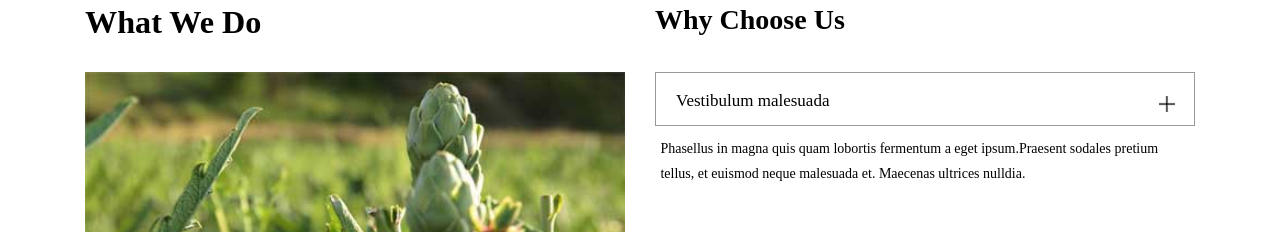
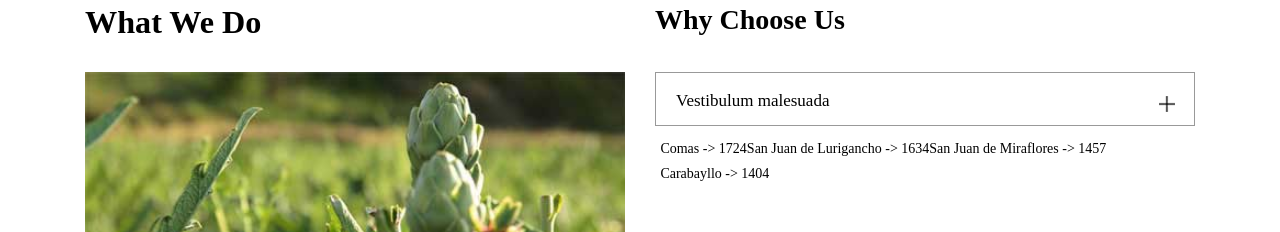
Before and after one commit to ChristianMucha/GPI3.0, a plain HTML site: page index.html in a window 1280 px wide. Shown: the part 1880-2112 px from the top of the page. Drawn offline with Linux system fonts and the light colour scheme; some icons are missing.

Commit message:
Update index.html

```diff
--- a/index.html
+++ b/index.html
@@ -143,7 +143,14 @@ de la carencia de hierro, llamada también anemia ferropénica (AF) [1].
 									    <div class="content1" id="a1">
 									      <ul class="news_list">
 											 <li class="date_desc">
-							  			   	 		<p>Phasellus in magna quis quam lobortis fermentum a eget ipsum.Praesent sodales pretium tellus, et euismod neque malesuada et. Maecenas ultrices nulldia.</p>
+							  			   	 		<p> Comas -> 1724 </p>
+
+													<p> San Juan de Lurigancho -> 1634 </p>
+
+													<p> San Juan de Miraflores -> 1457 </p>
+
+													<p> Carabayllo -> 1404 </p>
+
 							  			   	 </li>
 							  			   	 <div class="clearfix"> </div>
 							  			  </ul>
```
